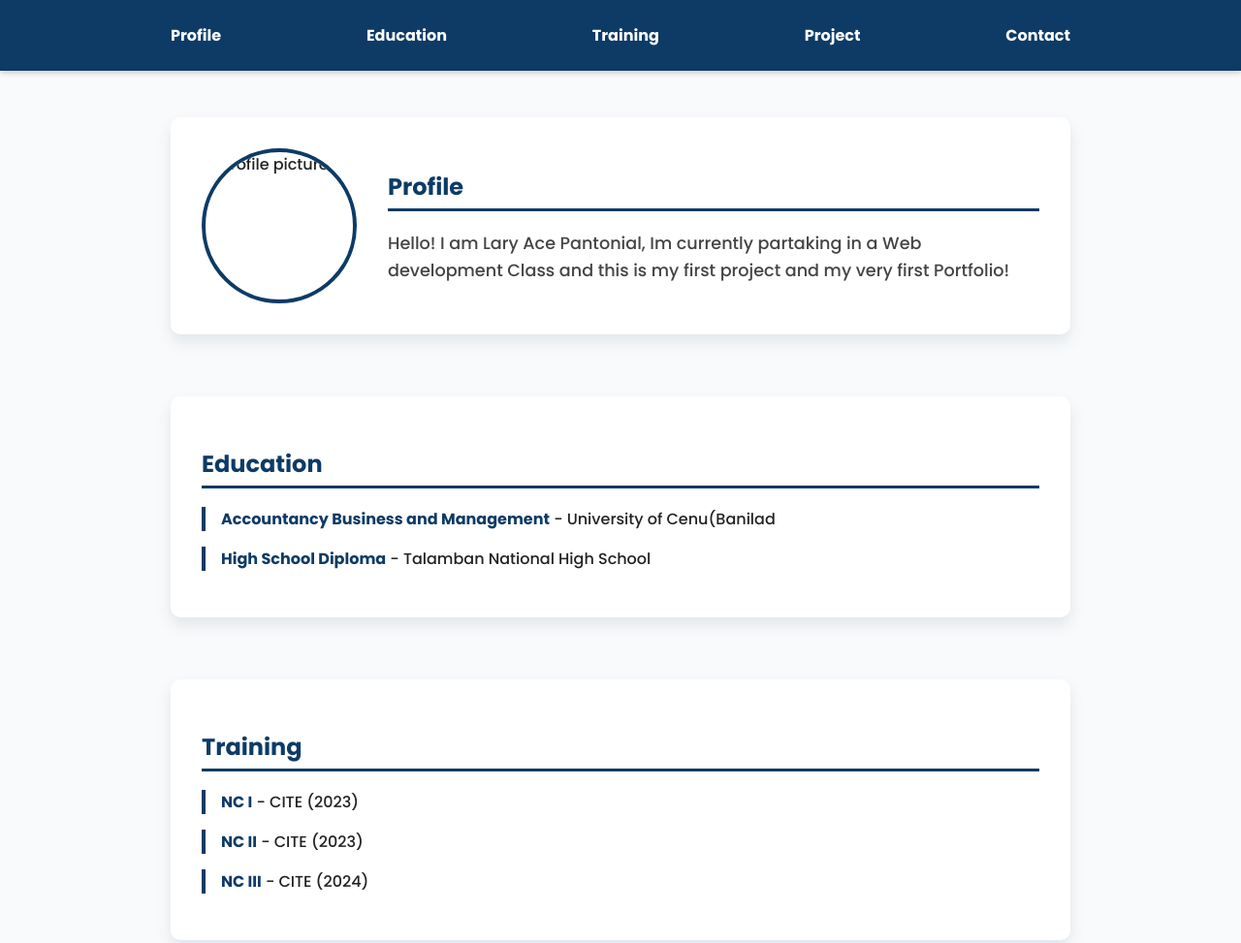
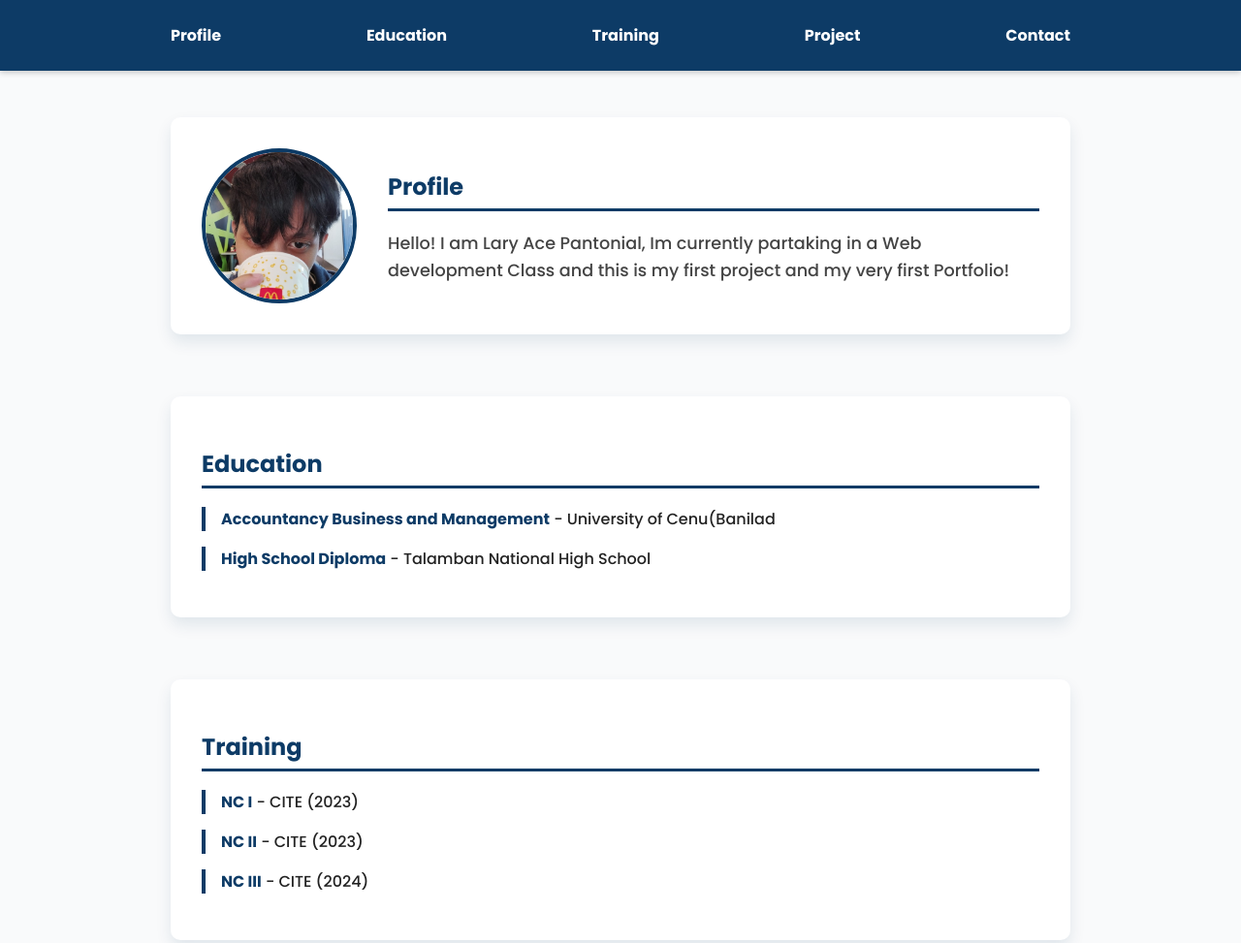
Before and after one commit to c4dce/My-Portfolio_Lary-Ace, a plain HTML site: page index.html in a window 1280 px wide. Shown: the top 973 px of the page at 97% size. Drawn offline with Linux system fonts and the light colour scheme.

Commit message:
Update index.html

```diff
--- a/index.html
+++ b/index.html
@@ -19,7 +19,7 @@
 
 <main>
   <section id="profile" tabindex="0" aria-label="Profile">
-    <img src="img/profile1.jpg" alt="Profile picture" />
+    <img src="profile1.jpg" alt="Profile picture" />
     <div class="bio">
       <h2>Profile</h2>
       <p>Hello! I am Lary Ace Pantonial, Im currently partaking in a Web development Class and this is my first project and my very first Portfolio!</p>
```
